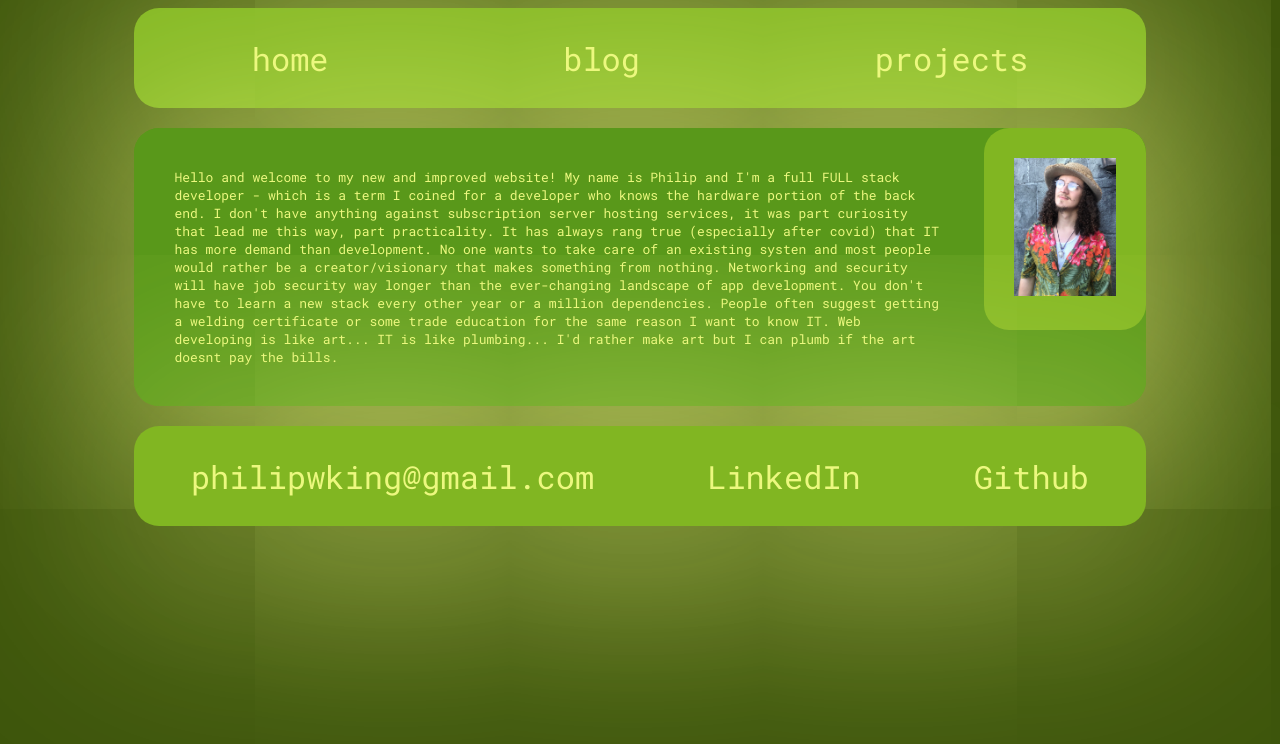
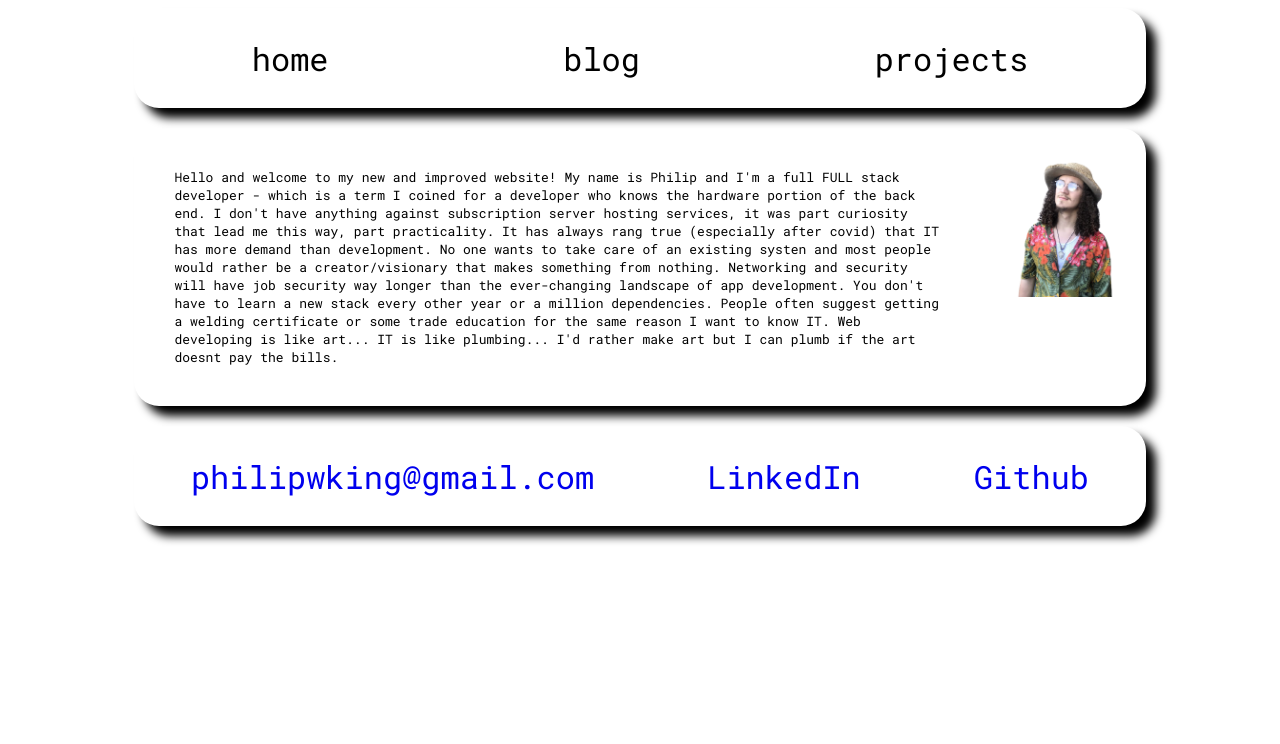
Before and after one commit to philipwking/portfolio-angular, an Angular app: page / in a window 1280 px wide. Shown: the top 744 px of the page. Built offline with nearby package versions, Linux system fonts and the light colour scheme.

Commit message:
no colors

```diff
--- a/src/app/app.component.css
+++ b/src/app/app.component.css
@@ -4,8 +4,6 @@
     display: flex;
     flex-direction: column;
     align-items: center;
-    background-color: #3D550C;
-    color:#ECF87F;
     justify-content: space-between;
 }
 
@@ -14,12 +12,10 @@
     font-size: xx-large;
     width: 80%;
     height: 100px;
-    background-color: violet;
     border-radius: 25px;
     display: flex;
     justify-content: space-around;
-    background-color: #81B622;
-    box-shadow: 10px 10px 1000px;
+    box-shadow: 10px 10px 10px;
 }
 
 .navlink{
@@ -31,9 +27,8 @@
     width: 80%;
     margin-top: 20px;
     margin-bottom: 20px;
-    background-color: #59981A;
     border-radius: 25px;
-    box-shadow: 10px 10px 1000px;
+    box-shadow: 10px 10px 10px;
 }
 
 #linkedIn{
@@ -46,7 +41,6 @@
 
 a {
     text-decoration: none;
-    color:#ECF87F;
 }
 
 #github{
@@ -56,15 +50,13 @@ a {
 
 #footer{
     width: 80%;
-    background-color: violet;
     border-radius: 25px;
     display: flex;
     text-align: center;
     justify-content: space-around;
     height: 100px;
-    background-color: #81B622;
     align-items: center ;
     font-size: xx-large;
-    box-shadow: 10px 10px 1000px;
+    box-shadow: 10px 10px 10px;
 
 }
--- a/src/app/home/home.component.css
+++ b/src/app/home/home.component.css
@@ -1,7 +1,6 @@
 #homeBody{
     display: flex;
     flex-direction: row;
-    background-color: #59981A;
     border-radius: 25px;
 }
 
@@ -9,7 +8,6 @@
     padding: 30px;
     height:100%;
     width:100%;
-    background-color: #81B622;
     border-radius: 25px;
 }
 
--- a/src/app/home/home.component.html
+++ b/src/app/home/home.component.html
@@ -10,6 +10,6 @@
          art... IT is like plumbing... I'd rather make art but I can plumb if the art doesnt pay the bills.
     </div>
     <div id='picContain'>
-        <img src="./assets/images/IMG_0604.JPG" alt='just a pic of me :)'>
+        <img src="./assets/images/IMG_0604.png" alt='just a pic of me :)'>
     </div>
 </div>
--- a/src/app/projects/projects.component.css
+++ b/src/app/projects/projects.component.css
@@ -38,14 +38,12 @@ div{
     border-radius: 1000px;
     border-style: double;
     text-decoration: none;
-    color:#ECF87F;
 }
 
 .deployButton{
     border-radius: 1000px;
     border-style: double;
     text-decoration: none;
-    color:#ECF87F;
 
 }
 
@@ -53,7 +51,6 @@ div{
     border-radius: 1000px;
     border-style: double;
     text-decoration: none;
-    color:#ECF87F;
 
 }
 
@@ -61,6 +58,5 @@ div{
     border-radius: 1000px;
     border-style: double;
     text-decoration: none;
-    color:#ECF87F;
 
 }
--- a/src/styles.css
+++ b/src/styles.css
@@ -7,5 +7,4 @@
 
 
 body {
-    background-color: #3D550C
 }
```
Also changed, not shown: src/assets/images/IMG_0604.JPG (deleted), src/assets/images/IMG_0604.png (added).
